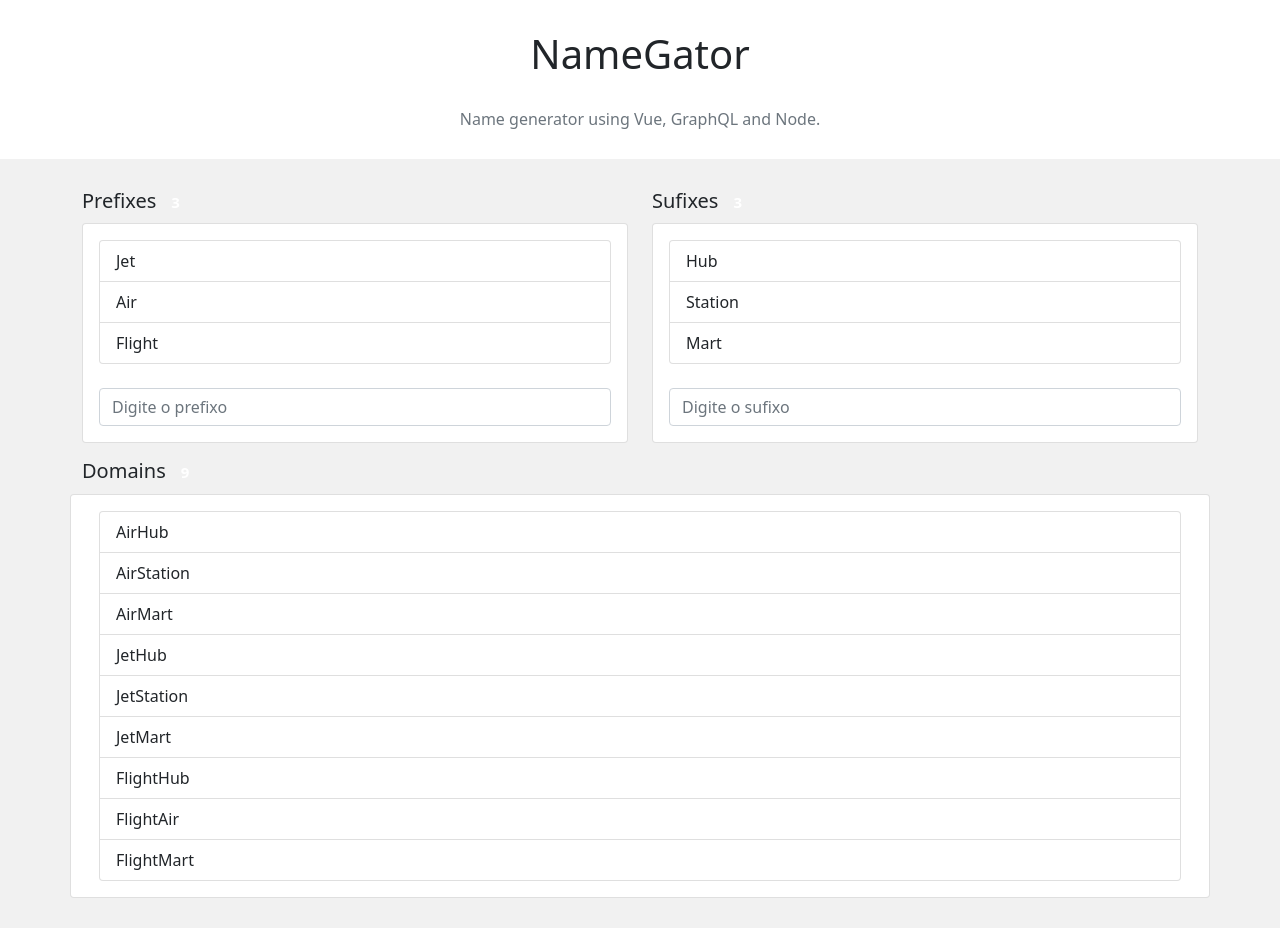
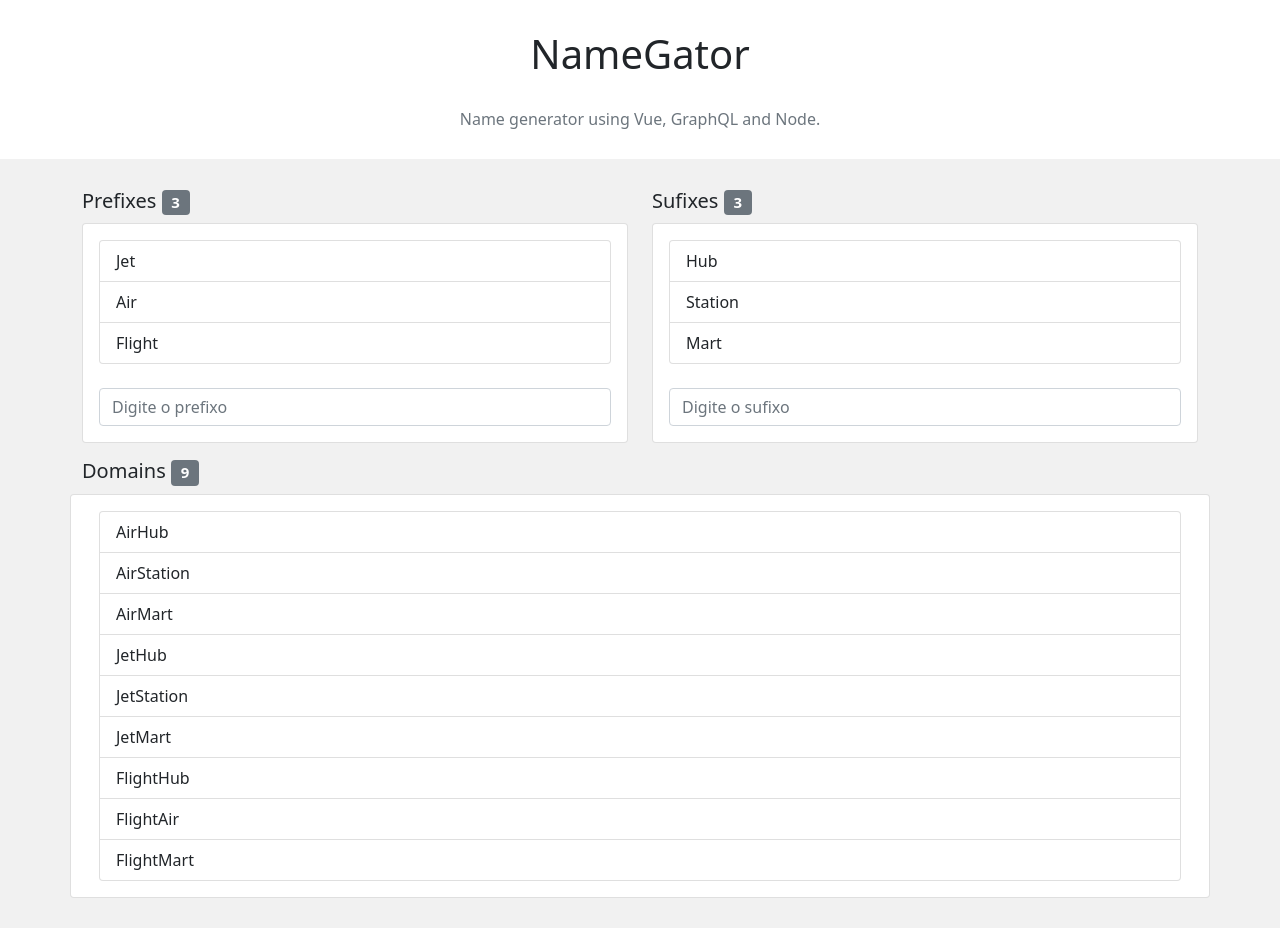
Before and after one commit to kkzamai/fullstack_vue_graphql_node, a Vue app: page / in a window 1280 px wide. Built offline with nearby package versions, Linux system fonts and the light colour scheme.

Commit message:
aula Branas 1

```diff
--- a/src/App.vue
+++ b/src/App.vue
@@ -9,7 +9,7 @@
         <div class="container">
           <div class="row">
               <div class="col-md">
-                <h5>Prefixes <span class="badge badge-info">{{ prefixes.length  }}</span></h5>
+                <h5>Prefixes <span class="badge bg-secondary">{{ prefixes.length  }}</span></h5>
                 <div class="card">
                   <div class="card-body">
                     <ul class="list-group">
@@ -24,7 +24,7 @@
                 </div>
               </div>
               <div class="col-md">
-                <h5>Sufixes <span class="badge badge-info">{{ sufixes.length  }}</span></h5>
+                <h5>Sufixes <span class="badge bg-secondary">{{ sufixes.length  }}</span></h5>
                 <div class="card">
                   <div class="card-body">
                    <ul class="list-group">
@@ -38,7 +38,7 @@
                 </div>
               </div>
               <p></p>
-              <h5>Domains <span class="badge badge-info">{{ domains.length }}</span></h5>
+              <h5>Domains <span class="badge bg-secondary">{{ domains.length }}</span></h5>
               <div class="card">
                 <div class="card-body">
                   <ul class="list-group">
```
